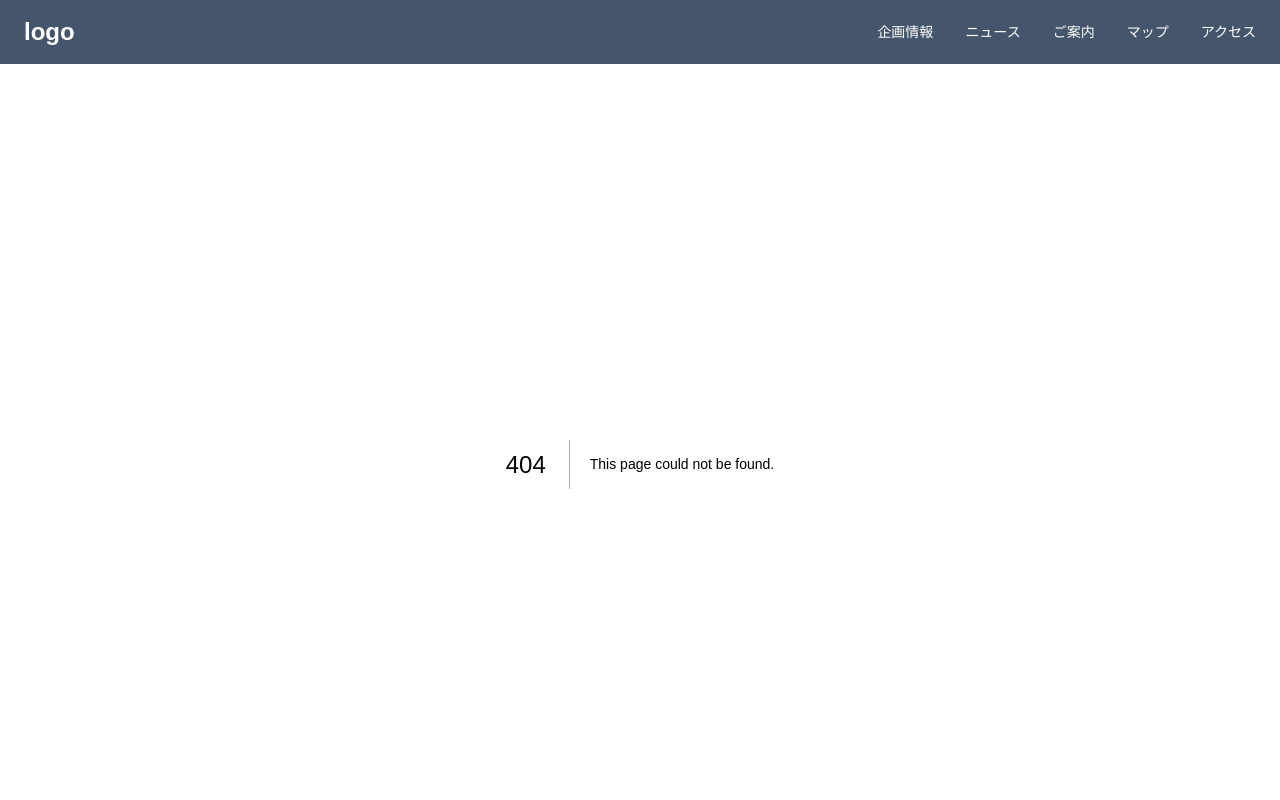
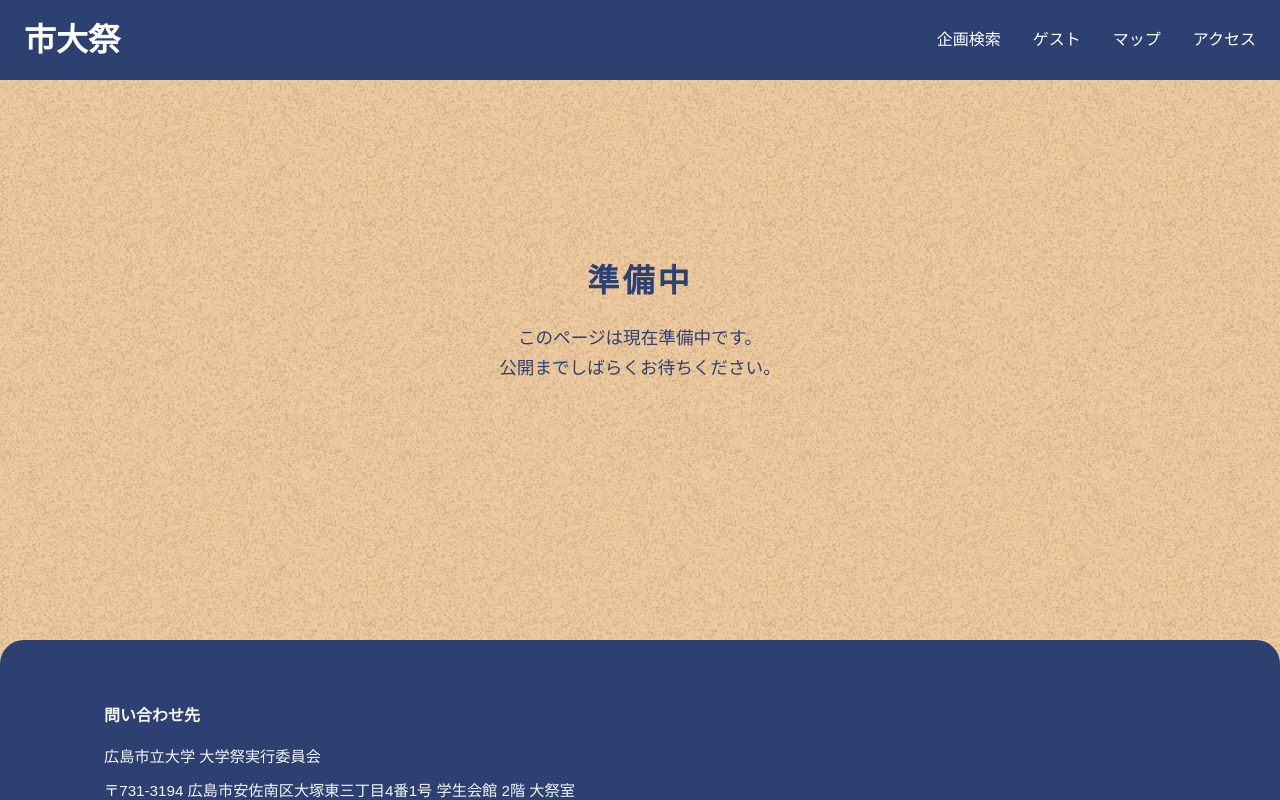
Before and after one commit to ichidaisai/app.ichidaisai.com, a Next.js app: page /map in a window 1280 px wide. Before the commit this address had no page. Shown: the top 800 px of the page. Built offline with nearby package versions, Linux system fonts and the light colour scheme.

Commit message:
準備中ページを追加

```diff
--- /dev/null
+++ b/src/app/access/page.tsx
@@ -0,0 +1,5 @@
+import Pending from "@/components/Pending";
+
+export default function Page() {
+  return <Pending />;
+}
--- /dev/null
+++ b/src/app/map/page.tsx
@@ -0,0 +1,5 @@
+import Pending from "@/components/Pending";
+
+export default function Page() {
+  return <Pending />;
+}
--- /dev/null
+++ b/src/app/projects/page.tsx
@@ -0,0 +1,5 @@
+import Pending from "@/components/Pending";
+
+export default function Page() {
+  return <Pending />;
+}
--- a/src/components/Header/index.tsx
+++ b/src/components/Header/index.tsx
@@ -1,25 +1,26 @@
+import Link from "next/link";
+import styles from "./style.module.css";
+
 export default function Header() {
   return (
-    <header className="bg-slate-600 text-white relative overflow-hidden">
-      <div className="flex justify-between items-center px-6 py-4">
-        <div className="text-2xl font-bold z-10">logo</div>
-
-        <nav className="hidden md:flex items-center space-x-8 z-10">
-          <a href="#" className="text-sm hover:opacity-70 transition-opacity">
-            企画情報
-          </a>
-          <a href="#" className="text-sm hover:opacity-70 transition-opacity">
-            ニュース
-          </a>
-          <a href="#" className="text-sm hover:opacity-70 transition-opacity">
-            ご案内
-          </a>
-          <a href="#" className="text-sm hover:opacity-70 transition-opacity">
+    <header className={styles.header}>
+      <div className={styles.inner}>
+        <Link href="/" className={styles.logo}>
+          市大祭
+        </Link>
+        <nav className={styles.nav}>
+          <Link href="/projects" className={styles.link}>
+            企画検索
+          </Link>
+          <Link href="/guest" className={styles.link}>
+            ゲスト
+          </Link>
+          <Link href="/map" className={styles.link}>
             マップ
-          </a>
-          <a href="#" className="text-sm hover:opacity-70 transition-opacity">
+          </Link>
+          <Link href="/access" className={styles.link}>
             アクセス
-          </a>
+          </Link>
         </nav>
       </div>
     </header>
--- a/src/components/Header/style.module.css
+++ b/src/components/Header/style.module.css
@@ -0,0 +1,44 @@
+.header {
+  background-color: var(--color-primary);
+  color: #fff;
+  position: relative;
+  overflow: hidden;
+  width: 100%;
+}
+
+.inner {
+  display: flex;
+  justify-content: space-between;
+  align-items: center;
+  padding: 1rem 1.5rem;
+}
+
+.logo {
+  font-size: 2rem;
+  font-weight: bold;
+  z-index: 10;
+}
+
+.nav {
+  display: flex;
+  align-items: center;
+  gap: 2rem;
+  z-index: 10;
+}
+
+.link {
+  font-size: 1rem;
+  color: inherit;
+  text-decoration: none;
+  opacity: 1;
+}
+
+.link:hover {
+  opacity: 0.7;
+}
+
+@media (max-width: 767px) {
+  .nav {
+    display: none;
+  }
+}
--- a/src/components/Pending/index.tsx
+++ b/src/components/Pending/index.tsx
@@ -0,0 +1,16 @@
+import styles from "./style.module.css";
+
+export default function Pending() {
+  return (
+    <div className={styles.pendingRoot}>
+      <div className={styles.inner}>
+        <h1 className={styles.title}>準備中</h1>
+        <p className={styles.text}>
+          このページは現在準備中です。
+          <br />
+          公開までしばらくお待ちください。
+        </p>
+      </div>
+    </div>
+  );
+}
--- a/src/components/Pending/style.module.css
+++ b/src/components/Pending/style.module.css
@@ -0,0 +1,26 @@
+.pendingRoot {
+  min-height: 60vh;
+  display: flex;
+  align-items: center;
+  justify-content: center;
+}
+
+.inner {
+  text-align: center;
+  padding: 2rem 1rem;
+  border-radius: 1.5rem;
+}
+
+.title {
+  font-size: 2rem;
+  font-weight: bold;
+  color: var(--color-primary);
+  margin-bottom: 1.2rem;
+  letter-spacing: 0.1em;
+}
+
+.text {
+  font-size: 1.1rem;
+  color: var(--color-primary);
+  line-height: 1.7;
+}
```
Also changed, not shown: src/app/style.module.css (+16 -0 lines).
